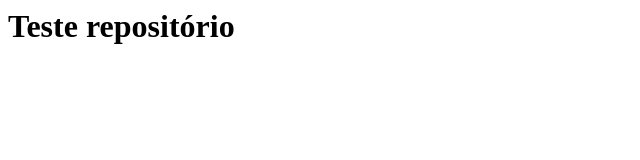
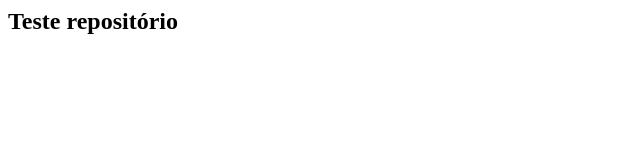
Before and after one commit to janioalexandre/Git-Fundamentos-TreinaWeb, a plain HTML site: page index.html in a window 1280 px wide. Shown: the whole page, without its empty margins (0-640 px from the left). Drawn offline with Linux system fonts and the light colour scheme.

Commit message:
alterando o tamanho do texto com h2

```diff
--- a/index.html
+++ b/index.html
@@ -1 +1 @@
-<h1> Teste repositório </h1>
+<h2>Teste repositório</h2>
```
